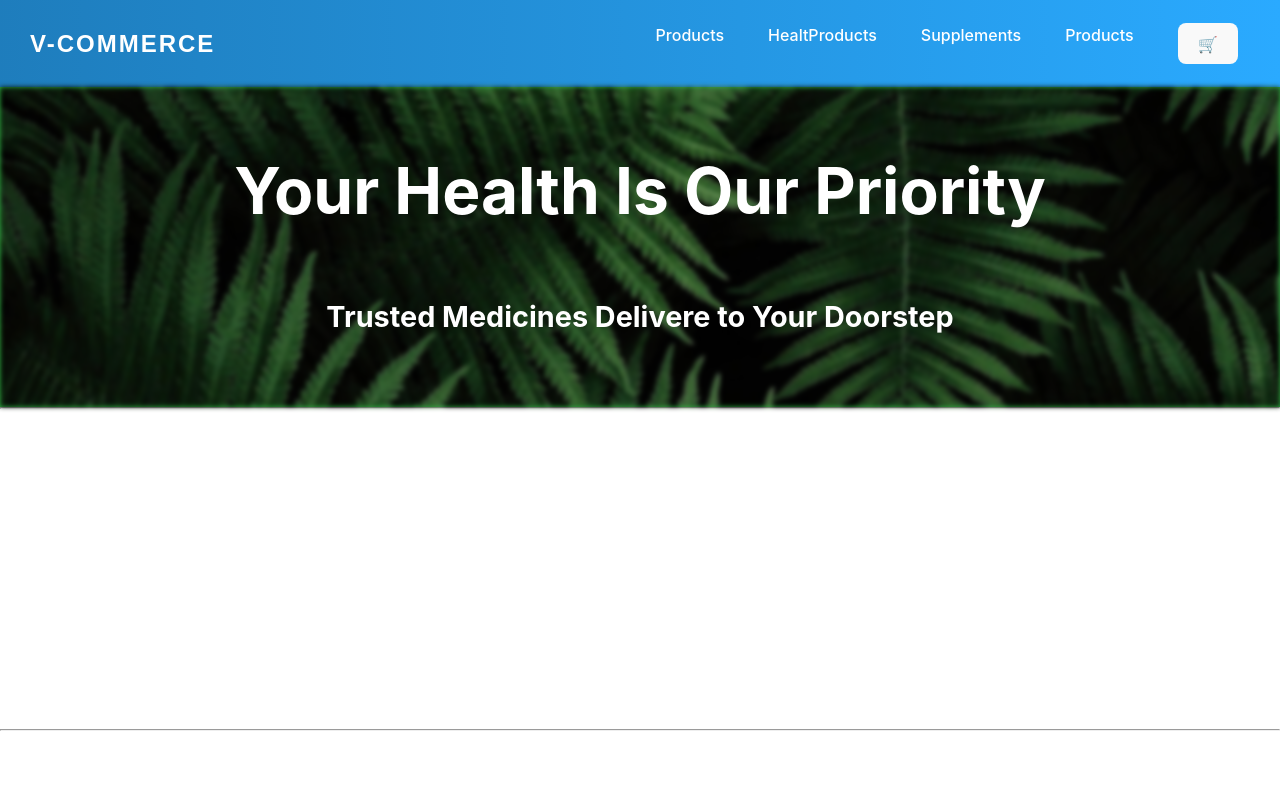
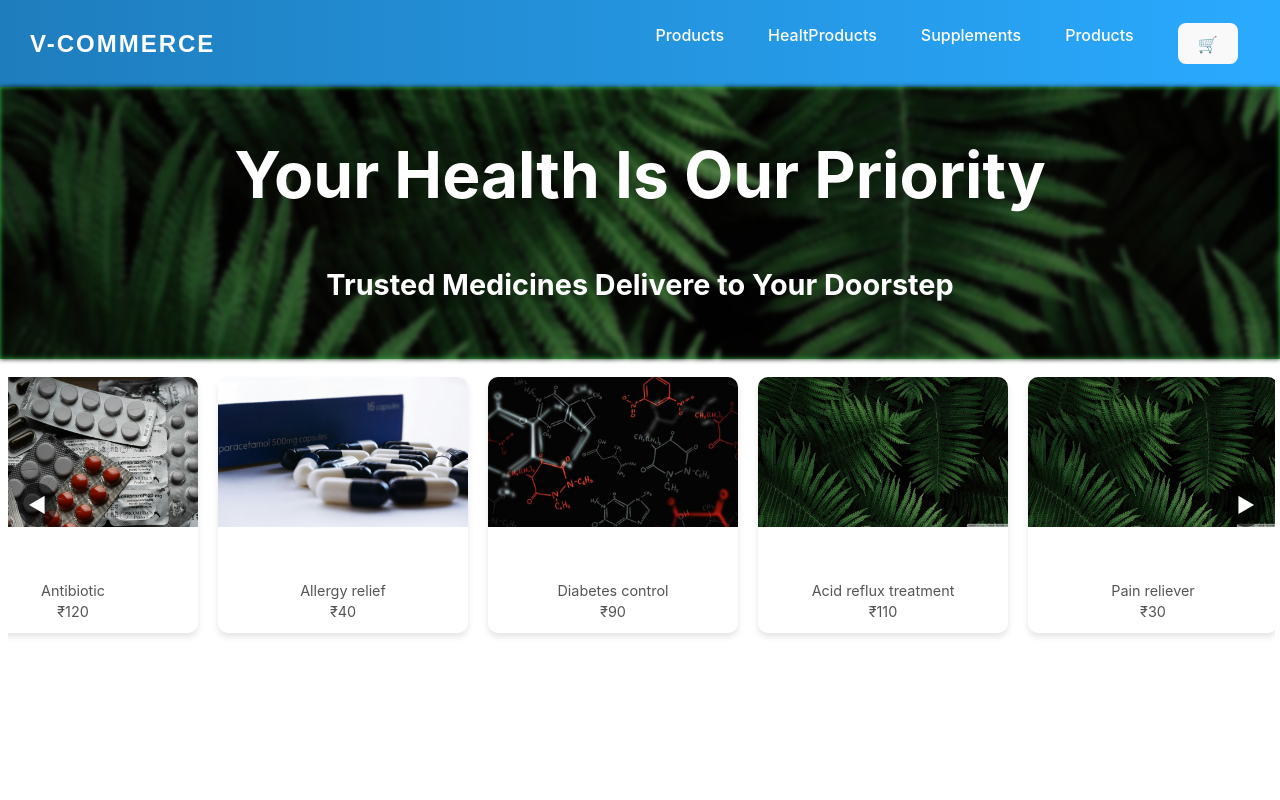
Before and after one commit to sandeepHiscope/VDr-DoorStep-Meds, a React (Vite) app: page / in a window 1280 px wide. Shown: the top 800 px of the page. Built offline with nearby package versions, Linux system fonts and the light colour scheme.

Commit message:
added scrolling content on homepage

```diff
--- a/src/components/ScrollingCardsContainer/ScrollingCardsContainer.css
+++ b/src/components/ScrollingCardsContainer/ScrollingCardsContainer.css
@@ -1,15 +1,87 @@
-.scrollingCardsContainer{
-    height: 18rem;
-    width: 100%;
-    background: #e6ff5a;
+.scrollingCardsContainer {
+  display: flex;
+  align-items: center;
+  position: relative;
+  overflow: hidden;
+  width: 99%;
+  max-width: 1350px;
+  margin: .5rem;
 
-    display: flex;
-    flex-direction: column;
-    justify-content: center;
-    align-items: center;
 }
-.innerScrollingCardsContainer{
-    height: 15rem;
-    width: 95%;
-    background: #7e5aff;
+
+.cards-container {
+  display: flex;
+  gap: 20px;
+  overflow-x: auto;
+  scroll-behavior: smooth;
+  scrollbar-width: none;
+  -ms-overflow-style: none;
+  white-space: nowrap;
+  padding: 10px 0;
+  width: 100%;
 }
+
+.cards-container::-webkit-scrollbar {
+  display: none;
+}
+
+.scrollingcard {
+  flex: 0 0 auto;
+  width: 250px;
+  background: #fff;
+  border-radius: 10px;
+  overflow: hidden;
+  box-shadow: 0 4px 6px rgba(0, 0, 0, 0.1);
+  transition: transform 0.3s ease-in-out;
+}
+
+.scrollingcard:hover {
+  transform: scale(1.05);
+}
+
+.product-image {
+  width: 100%;
+  height: 150px;
+  object-fit: cover;
+}
+
+.card-content {
+  padding: 10px;
+  text-align: center;
+}
+
+.card-content h3 {
+  font-size: 1.1rem;
+  margin: 5px 0;
+}
+
+.card-content p {
+  font-size: 0.9rem;
+  color: #555;
+}
+
+.scroll-btn {
+  position: absolute;
+  top: 50%;
+  transform: translateY(-50%);
+  background: rgba(0, 0, 0, 0.6);
+  color: white;
+  border: none;
+  padding: 10px;
+  cursor: pointer;
+  font-size: 20px;
+  border-radius: 50%;
+  transition: background 0.3s;
+}
+
+.scroll-btn:hover {
+  background: rgba(0, 0, 0, 0.8);
+}
+
+.scroll-btn.left {
+  left: 10px;
+}
+
+.scroll-btn.right {
+  right: 10px;
+}
--- a/src/components/ScrollingCardsContainer/ScrollingCardsContainer.jsx
+++ b/src/components/ScrollingCardsContainer/ScrollingCardsContainer.jsx
@@ -1,94 +1,80 @@
-import { useRef } from "react";
+import React, { useRef, useEffect } from "react";
 import "./ScrollingCardsContainer.css";
+import hero from "../../assets/hero.jpg";
+import allmedicines from "../../assets/allmedicines.jpg";
+import tablets from "../../assets/tablets.jpg";
+import capsules from "../../assets/capsules.jpg";
+import x from "../../assets/x.jpg";
+
+const products = [
+  { id: 1, name: "Paracetamol", image: hero, description: "Pain reliever", price: "50" },
+  { id: 2, name: "Ibuprofen", image: allmedicines, description: "Anti-inflammatory", price: "75" },
+  { id: 3, name: "Amoxicillin", image: tablets, description: "Antibiotic", price: "120" },
+  { id: 4, name: "Cetirizine", image: capsules, description: "Allergy relief", price: "40" },
+  { id: 5, name: "Metformin", image: x, description: "Diabetes control", price: "90" },
+  { id: 6, name: "Omeprazole", image: hero, description: "Acid reflux treatment", price: "110" },
+  { id: 7, name: "Aspirin", image: hero, description: "Pain reliever", price: "30" },
+  { id: 8, name: "Losartan", image: hero, description: "Blood pressure control", price: "140" },
+  { id: 9, name: "Atorvastatin", image: hero, description: "Lowers cholesterol", price: "160" },
+  { id: 10, name: "Azithromycin", image: x, description: "Antibiotic", price: "180" },
+];
+
+const loopProducts = [...products, ...products];
+
 export default function ScrollingCardsContainer() {
-    // const products = [
-    //     {
-    //       id: 1,
-    //       name: "Paracetamol",
-    //       image: img,
-    //       description: "Pain reliever and fever reducer",
-    //       price: "50",
-    //     },
-    //     {
-    //       id: 2,
-    //       name: "Ibuprofen",
-    //       image: img,
-    //       description: "Non-steroidal anti-inflammatory drug (NSAID)",
-    //       price: "75",
-    //     },
-    //     {
-    //       id: 3,
-    //       name: "Amoxicillin",
-    //       image: img,
-    //       description: "Broad-spectrum antibiotic",
-    //       price: "120",
-    //     },
-    //     {
-    //       id: 4,
-    //       name: "Cetirizine",
-    //       image: img,
-    //       description: "Antihistamine for allergies",
-    //       price: "40",
-    //     },
-    //     {
-    //       id: 5,
-    //       name: "Metformin",
-    //       image: img,
-    //       description: "Used to control blood sugar levels in diabetes",
-    //       price: "90",
-    //     },
-    //     {
-    //       id: 6,
-    //       name: "Omeprazole",
-    //       image: img,
-    //       description: "Used to treat acid reflux and ulcers",
-    //       price: "110",
-    //     },
-    //     {
-    //       id: 7,
-    //       name: "Aspirin",
-    //       image: img,
-    //       description: "Pain reliever and anti-inflammatory",
-    //       price: "30",
-    //     },
-    //     {
-    //       id: 8,
-    //       name: "Losartan",
-    //       image: img,
-    //       description: "Used to treat high blood pressure",
-    //       price: "140",
-    //     },
-    //     {
-    //       id: 9,
-    //       name: "Atorvastatin",
-    //       image: img,
-    //       description: "Lowers cholesterol and triglycerides",
-    //       price: "160",
-    //     },
-    //     {
-    //       id: 10,
-    //       name: "Azithromycin",
-    //       image: img,
-    //       description: "Antibiotic for bacterial infections",
-    //       price: "180",
-    //     },
-    //     {
-    //       id: 11,
-    //       name: "Atorvastatin",
-    //       image: img,
-    //       description: "Lowers cholesterol and triglycerides",
-    //       price: "160",
-    //     },
-    // ]
+  const containerRef = useRef(null);
+  const autoScrollInterval = useRef(null);
 
-    const containerRef=useRef(null);
+  useEffect(() => {
+    startAutoScroll();
+    return () => stopAutoScroll();
+  }, []);
+
+  const startAutoScroll = () => {
+    stopAutoScroll();
+    autoScrollInterval.current = setInterval(() => {
+      if (containerRef.current) {
+        containerRef.current.scrollBy({ left: 300, behavior: "smooth" });
+        if (containerRef.current.scrollLeft >= containerRef.current.scrollWidth / 2) {
+          setTimeout(() => { containerRef.current.scrollLeft = 0; }, 500);
+        }
+      }
+    }, 2000);
+  };
+
+  const stopAutoScroll = () => {
+    if (autoScrollInterval.current) clearInterval(autoScrollInterval.current);
+  };
+
+  const resetAutoScroll = () => {
+    stopAutoScroll();
+    setTimeout(startAutoScroll, 5000);
+  };
+
+  const scroll = (direction) => {
+    if (containerRef.current) {
+      const scrollAmount = 300;
+      containerRef.current.scrollBy({ left: direction === "left" ? -scrollAmount : scrollAmount, behavior: "smooth" });
+      resetAutoScroll();
+    }
+  };
 
   return (
-  <div className="scrollingCardsContainer" ref={containerRef}>
-    <p>Popular meds</p>
-    <div className="innerScrollingCardsContainer">
-
+    <div className="scrollingCardsContainer">
+      <button className="scroll-btn left" onClick={() => scroll("left")}>◀</button>
+      <div className="cards-container" ref={containerRef}>
+        {loopProducts.map((product, index) => (
+          <div className="scrollingcard" key={index}>
+            <img src={product.image} alt={product.name} className="product-image" />
+            <div className="card-content">
+              <h3>{product.name}</h3>
+              <p>{product.description}</p>
+              <p>₹{product.price}</p>
+            </div>
+          </div>
+        ))}
+      </div>
+      <button className="scroll-btn right" onClick={() => scroll("right")}>▶</button>
     </div>
-  </div>
-  )
+  );
 }
--- a/src/pages/HomePage/Home.css
+++ b/src/pages/HomePage/Home.css
@@ -8,7 +8,7 @@
 
 .heroSection {
   background: #2fb243;
-  height: 20rem;
+  height: 17rem;
   display: flex;
   flex-direction: column;
   justify-content:space-evenly;
@@ -50,8 +50,8 @@
   height: 20rem;
 }
 .midContent {
-  /* background: #1ea9ff; */
-  height: 30rem;
+  background: linear-gradient(to left, 45deg, #ffffff, #2fa9b2);
+  height: 35rem;
 }
 .endContent {
   /* background: #ffa91e; */
--- a/src/pages/HomePage/Home.jsx
+++ b/src/pages/HomePage/Home.jsx
@@ -1,6 +1,7 @@
 import Header from "../../components/Header/Header";
 import Card from "../../components/Card/Card";
 import Footer from "../../components/Footer/Footer";
+import ScrollingCardsContainer from "../../components/ScrollingCardsContainer/ScrollingCardsContainer";
 import "./Home.css";
 import hero from "../../assets/hero.jpg";
 
@@ -15,13 +16,12 @@ export default function Home() {
         {/* <p>Shop with confidence knowing that our medicines are sourced from trusted manufacturers and delivered with care.</p> */}
 
       </div>
-      <hr />
-      <div className="scrollingContainer">Scrolling Content</div>
-      <hr />
+      <div className="scrollingContainer">
+      <ScrollingCardsContainer/>
+
+      </div>
       <div className="midContent">Mid content</div>
-      <hr />
-      <div className="endContent">End content</div>
-      <hr />
+
     </div>
   );
 }
```
